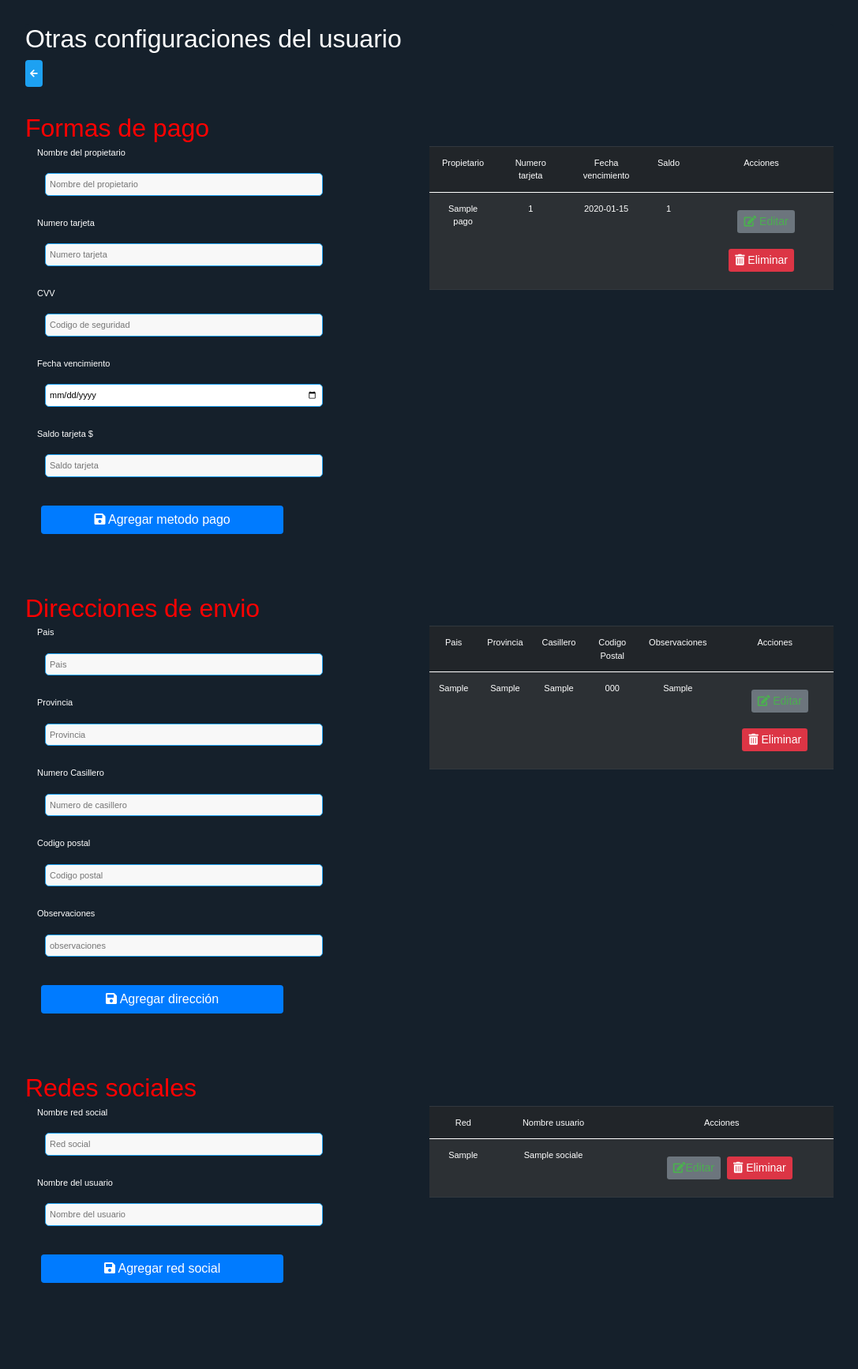
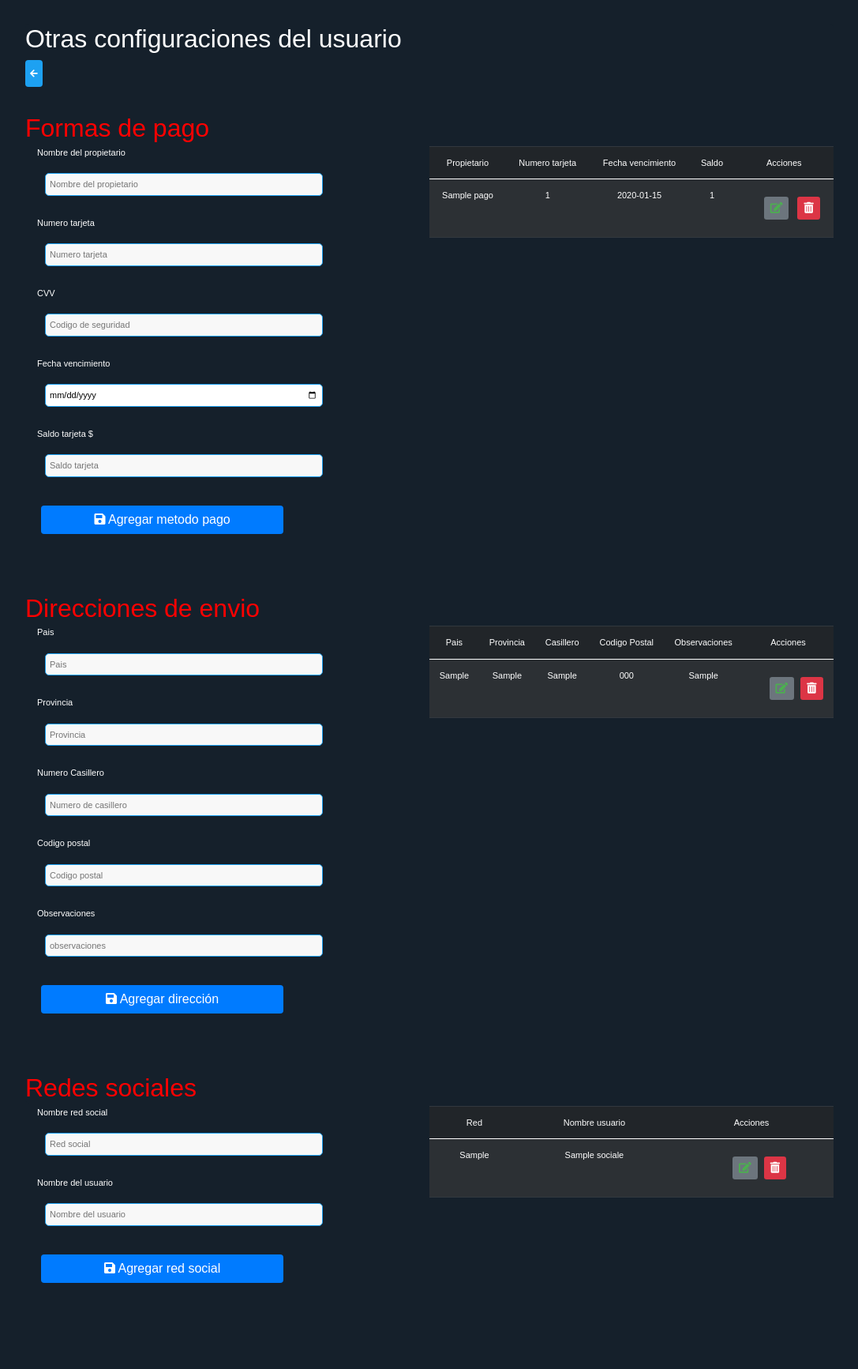
Before and after one commit to bosco11/Proyecto-2-progra4, a CodeIgniter app: page /Proyecto2-progra4/index.php/user/social in a window 1280 px wide. Shown: the top 1733 px of the page at 79% size, without its empty margins (96-1183 px from the left). Run offline with CodeIgniter, Linux system fonts and the light colour scheme; the visitor is signed in with stand-in values (Sample User, id 1); tables that the repository leaves empty hold one stand-in row (values such as "Sample post"); some libraries are stand-ins or nearby versions.

Commit message:
Update social.php

```diff
--- a/marketplace/application/views/user/social.php
+++ b/marketplace/application/views/user/social.php
@@ -91,8 +91,8 @@ if (validation_errors() !== "") {
                                 <td><?php echo $pa['fecha_vencimiento'] ?></td>
                                 <td><?php echo $pa['saldo'] ?></td>
                                 <td>
-                                    <button type="submit" name="btn_editar" id="btn_editar" class="btn btn-secondary btn-sm me-2" title="Editar"><i class="fas fa-edit"></i> Editar</button>
-                                    <button type="submit" name="btn_elim" id="btn_elim" class="btn btn-danger btn-sm" title="Eliminar"><i class="fas fa-trash-alt"></i> Eliminar</button>
+                                    <button type="submit" name="btn_editar" id="btn_editar" class="btn btn-secondary btn-sm me-2" title="Editar"><i class="fas fa-edit"></i></button>
+                                    <button type="submit" name="btn_elim" id="btn_elim" class="btn btn-danger btn-sm" title="Eliminar"><i class="fas fa-trash-alt"></i></button>
                                 </td>
                             </tr>
                             <?php echo form_close(); ?>
@@ -158,7 +158,7 @@ if (validation_errors() !== "") {
                                 <td><?php echo $pro['numero_casillero'] ?></td>
                                 <td><?php echo $pro['codigo_postal'] ?></td>
                                 <td><?php echo $pro['observaciones'] ?></td>
-                                <td> <button type="submit" name="btn_editar" id="btn_editar" class="btn btn-secondary btn-sm me-2" title="Editar"><i class="fas fa-edit"></i> Editar</button><button type="submit" name="btn_elim" id="btn_elim" class="btn btn-danger btn-sm" title="Eliminar"><i class="fas fa-trash-alt"></i> Eliminar</button>
+                                <td> <button type="submit" name="btn_editar" id="btn_editar" class="btn btn-secondary btn-sm me-2" title="Editar"><i class="fas fa-edit"></i></button><button type="submit" name="btn_elim" id="btn_elim" class="btn btn-danger btn-sm" title="Eliminar"><i class="fas fa-trash-alt"></i></button>
                                 </td>
                             </tr>
                             <?php echo form_close(); ?>
@@ -204,7 +204,7 @@ if (validation_errors() !== "") {
                             <tr align="center">
                                 <td><?php echo $pro['red_social'] ?></td>
                                 <td><?php echo $pro['nombre_usuario'] ?></td>
-                                <td> <button type="submit" name="btn_editar" id="btn_editar" class="btn btn-secondary btn-sm me-2" title="Editar"><i class="fas fa-edit"></i>Editar</button><button type="submit" name="btn_elim" id="btn_elim" class="btn btn-danger btn-sm" title="Eliminar"><i class="fas fa-trash-alt"></i> Eliminar</button>
+                                <td> <button type="submit" name="btn_editar" id="btn_editar" class="btn btn-secondary btn-sm me-2" title="Editar"><i class="fas fa-edit"></i></button><button type="submit" name="btn_elim" id="btn_elim" class="btn btn-danger btn-sm" title="Eliminar"><i class="fas fa-trash-alt"></i></button>
                                 </td>
                             </tr>
                             <?php echo form_close(); ?>
```
